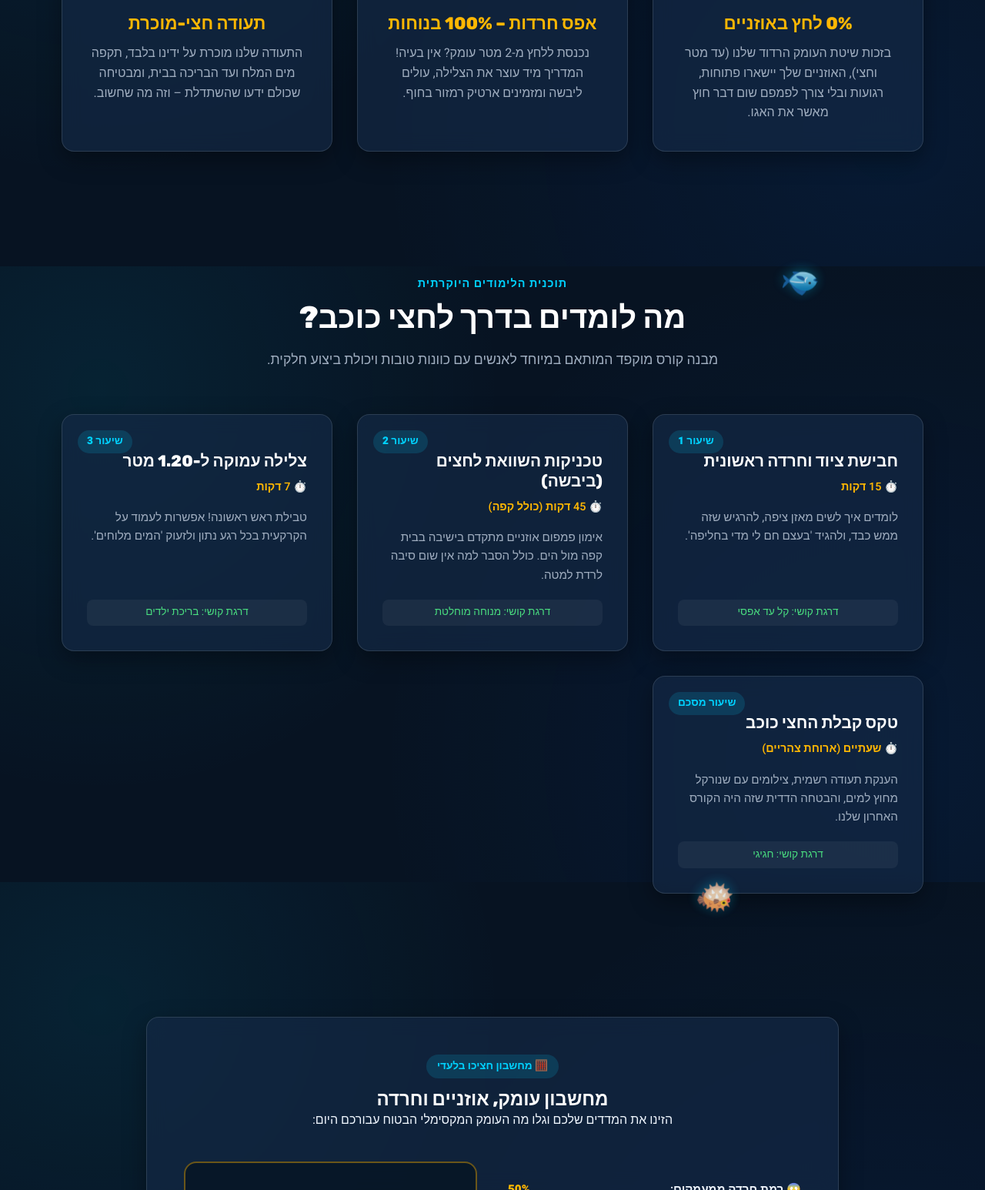
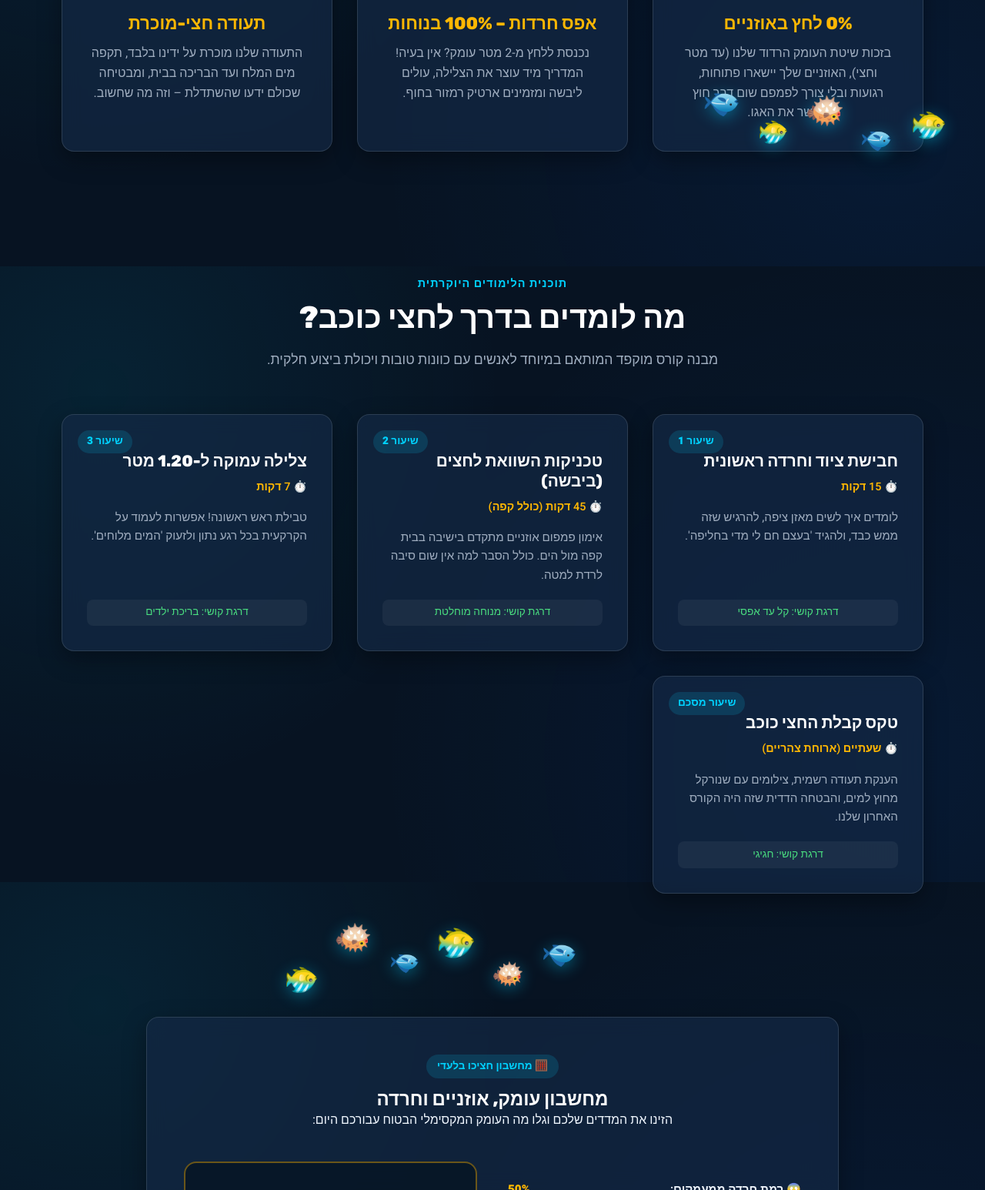
Before and after one commit to eliha96/hatziko-diving-school, a plain HTML site: page index.html in a window 1280 px wide. Shown: the part 1254-2800 px from the top of the page at 77% size. Drawn offline with Linux system fonts and the light colour scheme.

Commit message:
Restore hero bubbles background and create schools of upside-down fish

```diff
--- a/index.html
+++ b/index.html
@@ -12,9 +12,6 @@
     <link rel="icon" href="assets/logo.jpg" type="image/jpeg">
 </head>
 <body>
-    <!-- Full-Page Bubbles Background Container -->
-    <div class="bubbles-container" id="bubbles"></div>
-
     <!-- Edit Mode Bar -->
     <div id="edit-mode-bar" class="edit-mode-bar hidden">
         <div class="container edit-bar-content">
@@ -78,18 +75,34 @@
         </div>
     </header>
 
-    <!-- Floating Fish Container (Upside Down, Right to Left) -->
+    <!-- Floating School of Upside-Down Fish -->
     <div class="sea-creatures-layer" id="sea-creatures">
-        <div class="swimming-fish fish-1">🐠</div>
-        <div class="swimming-fish fish-2">🐟</div>
-        <div class="swimming-fish fish-3">🐡</div>
-        <div class="swimming-fish fish-4">🐠</div>
+        <!-- School of Fish 1 (Syllabus depth) -->
+        <div class="fish-school school-top">
+            <span class="school-fish sf-1">🐠</span>
+            <span class="school-fish sf-2">🐟</span>
+            <span class="school-fish sf-3">🐡</span>
+            <span class="school-fish sf-4">🐠</span>
+            <span class="school-fish sf-5">🐟</span>
+        </div>
+
+        <!-- School of Fish 2 (Testimonials depth) -->
+        <div class="fish-school school-mid">
+            <span class="school-fish sf-1">🐟</span>
+            <span class="school-fish sf-2">🐡</span>
+            <span class="school-fish sf-3">🐠</span>
+            <span class="school-fish sf-4">🐟</span>
+            <span class="school-fish sf-5">🐡</span>
+            <span class="school-fish sf-6">🐠</span>
+        </div>
+
         <div class="swimming-shark shark-1">🦈</div>
     </div>
 
     <main>
         <!-- Hero Section -->
         <section class="hero-section" id="hero">
+            <div class="bubbles-container" id="bubbles"></div>
             <div class="container hero-container">
                 <div class="hero-content">
                     <div class="badge-half-star">
--- a/style.css
+++ b/style.css
@@ -188,31 +188,36 @@ h1, h2, h3, h4, h5, h6 {
     color: #fff;
 }
 
-/* Full Page Bubbles Background */
+/* Hero Section & Hero Bubbles */
+.hero-section {
+    position: relative;
+    padding: 5rem 0 6rem;
+    overflow: hidden;
+}
+
 .bubbles-container {
-    position: fixed;
+    position: absolute;
     top: 0;
     left: 0;
-    width: 100vw;
-    height: 100vh;
+    width: 100%;
+    height: 100%;
     pointer-events: none;
-    z-index: 1;
-    overflow: hidden;
+    z-index: 0;
 }
 
 .bubble {
     position: absolute;
     bottom: -50px;
-    background: rgba(0, 210, 255, 0.18);
-    border: 1px solid rgba(255, 255, 255, 0.35);
+    background: rgba(0, 210, 255, 0.15);
+    border: 1px solid rgba(255, 255, 255, 0.3);
     border-radius: 50%;
-    animation: rise 9s infinite ease-in-out;
+    animation: rise 10s infinite ease-in-out;
 }
 
 @keyframes rise {
     0% { transform: translateY(0) scale(1); opacity: 0; }
-    15% { opacity: 0.8; }
-    100% { transform: translateY(-105vh) scale(1.6); opacity: 0; }
+    20% { opacity: 0.7; }
+    100% { transform: translateY(-800px) scale(1.5); opacity: 0; }
 }
 
 /* Animated Top Ocean Surface & Rubber Duck */
@@ -283,7 +288,7 @@ h1, h2, h3, h4, h5, h6 {
     100% { transform: translate3d(85px, 0, 0); }
 }
 
-/* Sea Creatures Floating Layer (UPSIDE DOWN & RIGHT TO LEFT) */
+/* Sea Creatures & School of Upside-Down Fish Layer */
 .sea-creatures-layer {
     position: absolute;
     top: 0;
@@ -295,32 +300,44 @@ h1, h2, h3, h4, h5, h6 {
     overflow: hidden;
 }
 
-.swimming-fish {
+/* Fish School Formations (Right to Left, Upside-Down) */
+.fish-school {
     position: absolute;
-    font-size: 2.6rem;
-    filter: drop-shadow(0 2px 8px rgba(0,210,255,0.4));
-    opacity: 0.9;
+    display: flex;
+    gap: 1.2rem;
+    align-items: center;
+    animation: swim-school-right-to-left 22s linear infinite;
+    filter: drop-shadow(0 4px 10px rgba(0, 210, 255, 0.4));
 }
 
-/* Fish swimming UPSIDE DOWN (rotated 180deg) from RIGHT to LEFT */
-.fish-1 {
-    top: 850px;
-    animation: swim-right-to-left-upsidedown 19s linear infinite;
+.school-top {
+    top: 1400px;
 }
 
-.fish-2 {
-    top: 1600px;
-    animation: swim-right-to-left-upsidedown 23s linear infinite;
+.school-mid {
+    top: 2500px;
+    animation-duration: 26s;
+    animation-delay: -8s;
 }
 
-.fish-3 {
-    top: 2400px;
-    animation: swim-right-to-left-upsidedown 17s linear infinite;
+.school-fish {
+    display: inline-block;
+    font-size: 2.4rem;
+    transform: rotate(180deg); /* UPSIDE DOWN: Back facing down, belly/face facing UP */
 }
 
-.fish-4 {
-    top: 3100px;
-    animation: swim-right-to-left-upsidedown 21s linear infinite;
+/* Staggered positions for flocking effect */
+.sf-1 { transform: rotate(180deg) translateY(0px) scale(1); }
+.sf-2 { transform: rotate(180deg) translateY(-22px) scale(0.9); }
+.sf-3 { transform: rotate(180deg) translateY(18px) scale(1.1); }
+.sf-4 { transform: rotate(180deg) translateY(-10px) scale(0.85); }
+.sf-5 { transform: rotate(180deg) translateY(25px) scale(1.05); }
+.sf-6 { transform: rotate(180deg) translateY(-30px) scale(0.95); }
+
+@keyframes swim-school-right-to-left {
+    0% { right: -350px; transform: translateY(0px); }
+    50% { transform: translateY(-35px); }
+    100% { right: 110vw; transform: translateY(0px); }
 }
 
 .swimming-shark {
@@ -329,13 +346,13 @@ h1, h2, h3, h4, h5, h6 {
     font-size: 4.2rem;
     opacity: 0.75;
     filter: drop-shadow(0 5px 15px rgba(0,0,0,0.6));
-    animation: swim-right-to-left-upsidedown 28s linear infinite;
+    animation: swim-shark-right-to-left 28s linear infinite;
 }
 
-@keyframes swim-right-to-left-upsidedown {
-    0% { right: -100px; transform: rotate(180deg) translateY(0); }
+@keyframes swim-shark-right-to-left {
+    0% { right: -150px; transform: rotate(180deg) translateY(0); }
     50% { transform: rotate(180deg) translateY(25px); }
-    100% { right: 105vw; transform: rotate(180deg) translateY(0); }
+    100% { right: 110vw; transform: rotate(180deg) translateY(0); }
 }
 
 /* Seabed Bottom Section Decoration */
@@ -534,13 +551,6 @@ body.in-edit-mode .editable:hover {
     display: flex;
     align-items: center;
     gap: 0.75rem;
-}
-
-/* Hero Section */
-.hero-section {
-    position: relative;
-    padding: 5rem 0 6rem;
-    overflow: hidden;
 }
 
 .hero-container {
```
